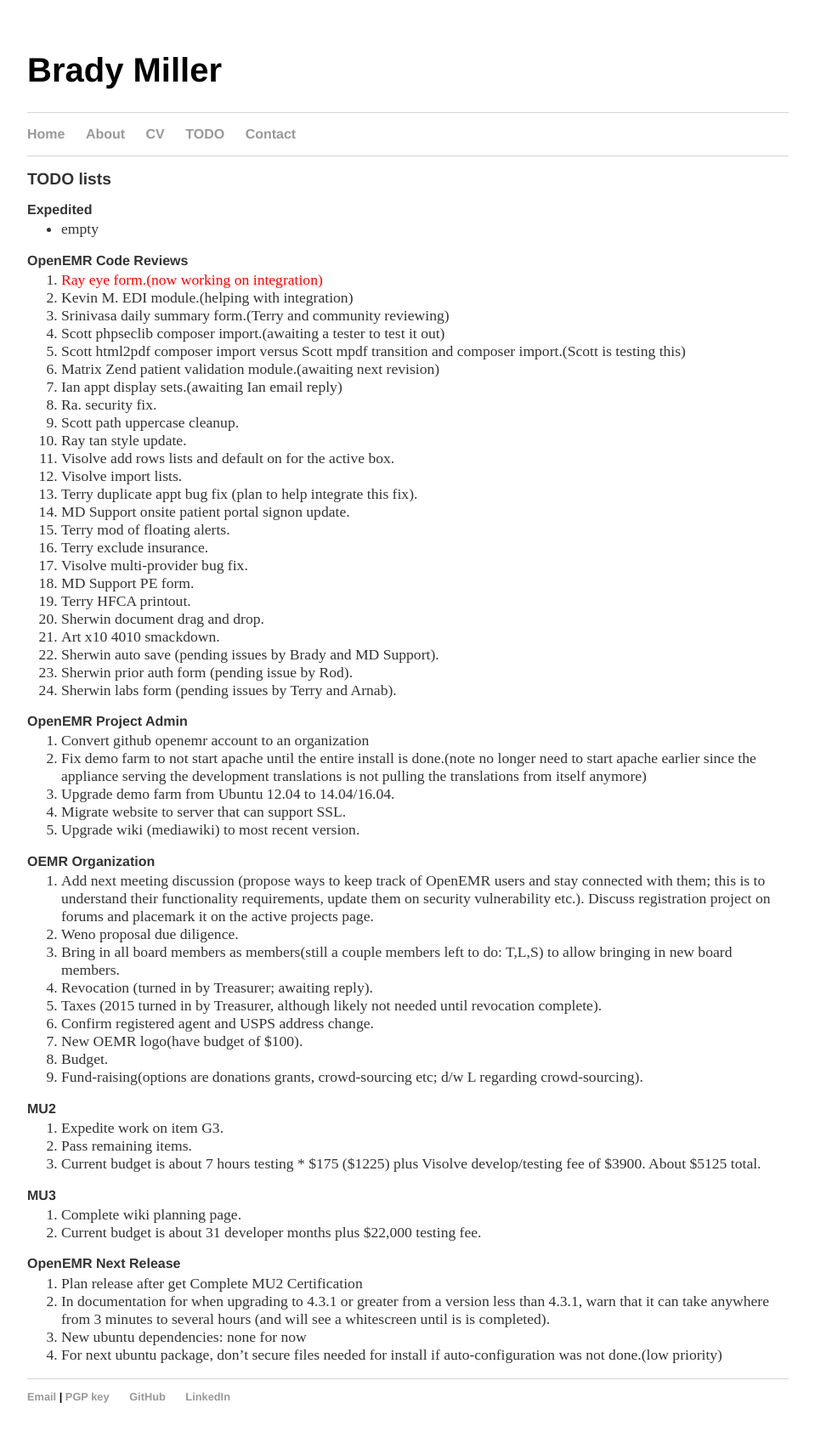
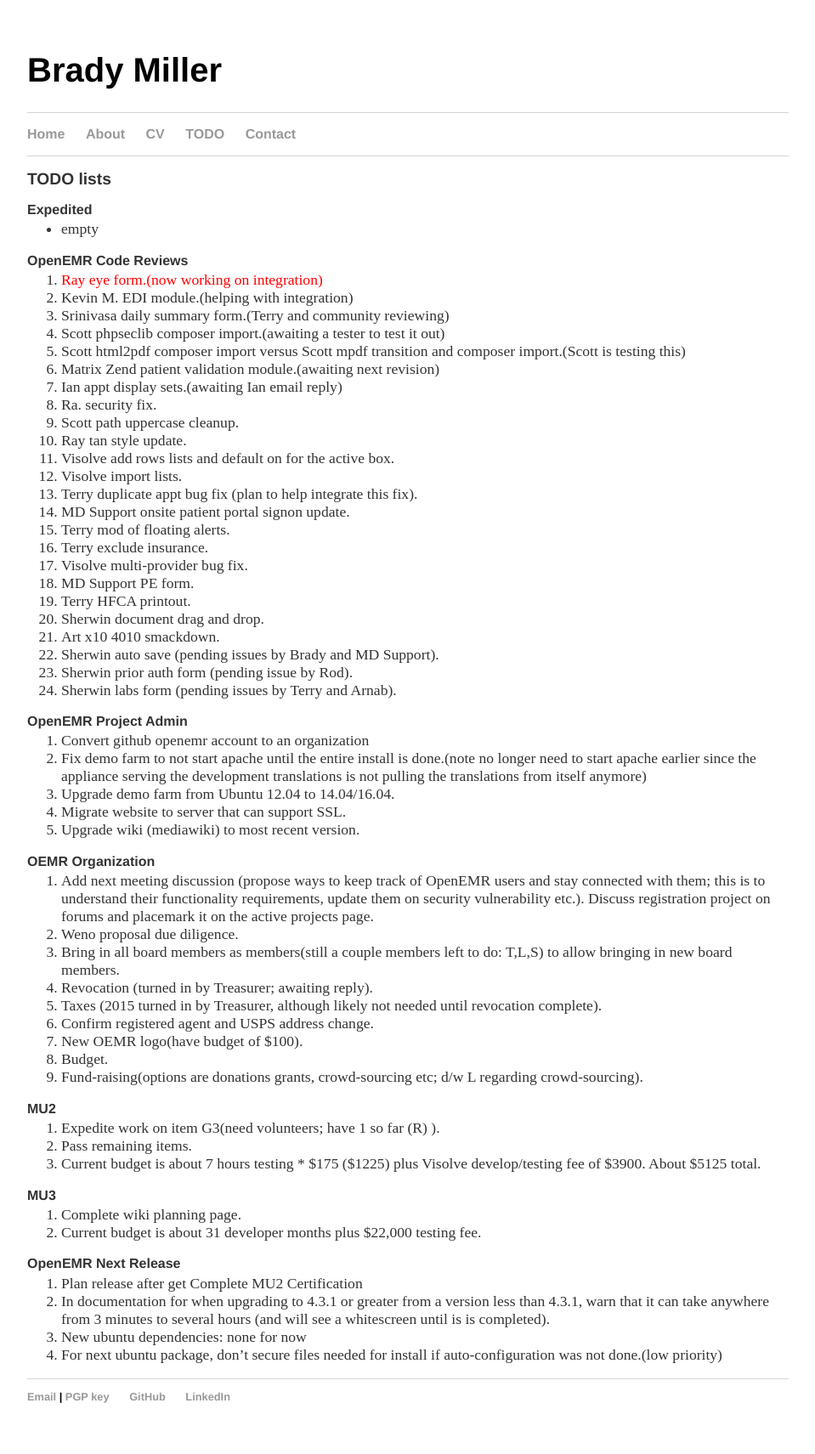
Before and after one commit to bradymiller/bradymiller.github.io, a Jekyll site: the page built from todo/index.md, in a window 1280 px wide. Shown: the whole page at 85% size, without its empty margins (160-1119 px from the left). Built offline with Jekyll 4.4.1, drawn with Linux system fonts in a browser that asks for light colours.

Commit message:
Update todo list

```diff
--- a/todo/index.md
+++ b/todo/index.md
@@ -52,7 +52,7 @@
 1. Fund-raising(options are donations grants, crowd-sourcing etc; d/w L regarding crowd-sourcing).
 
 ### MU2
-1. Expedite work on item G3.
+1. Expedite work on item G3(need volunteers; have 1 so far (R) ).
 1. Pass remaining items.
 1. Current budget is about 7 hours testing * $175 ($1225) plus Visolve develop/testing fee of $3900. About $5125 total.
 
```
